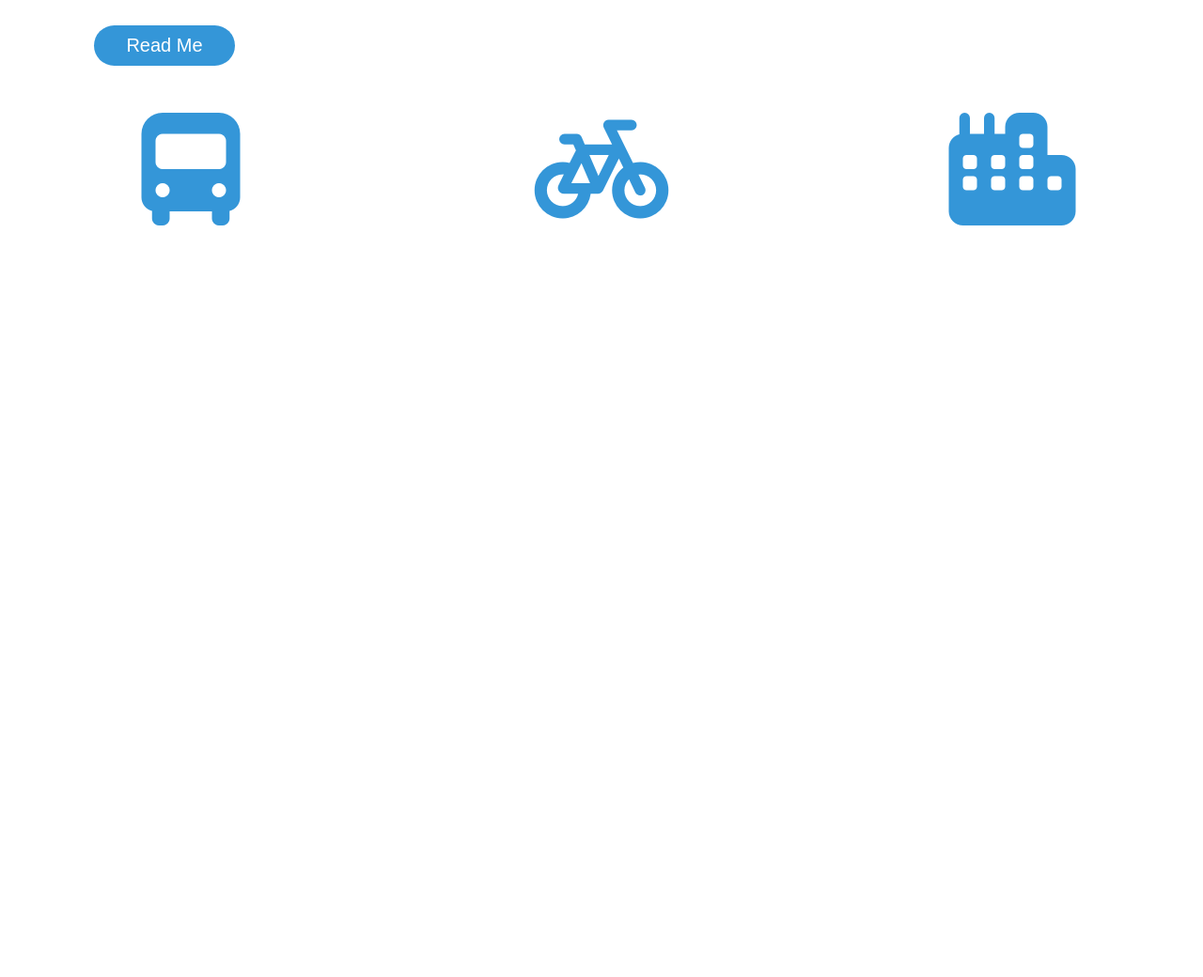
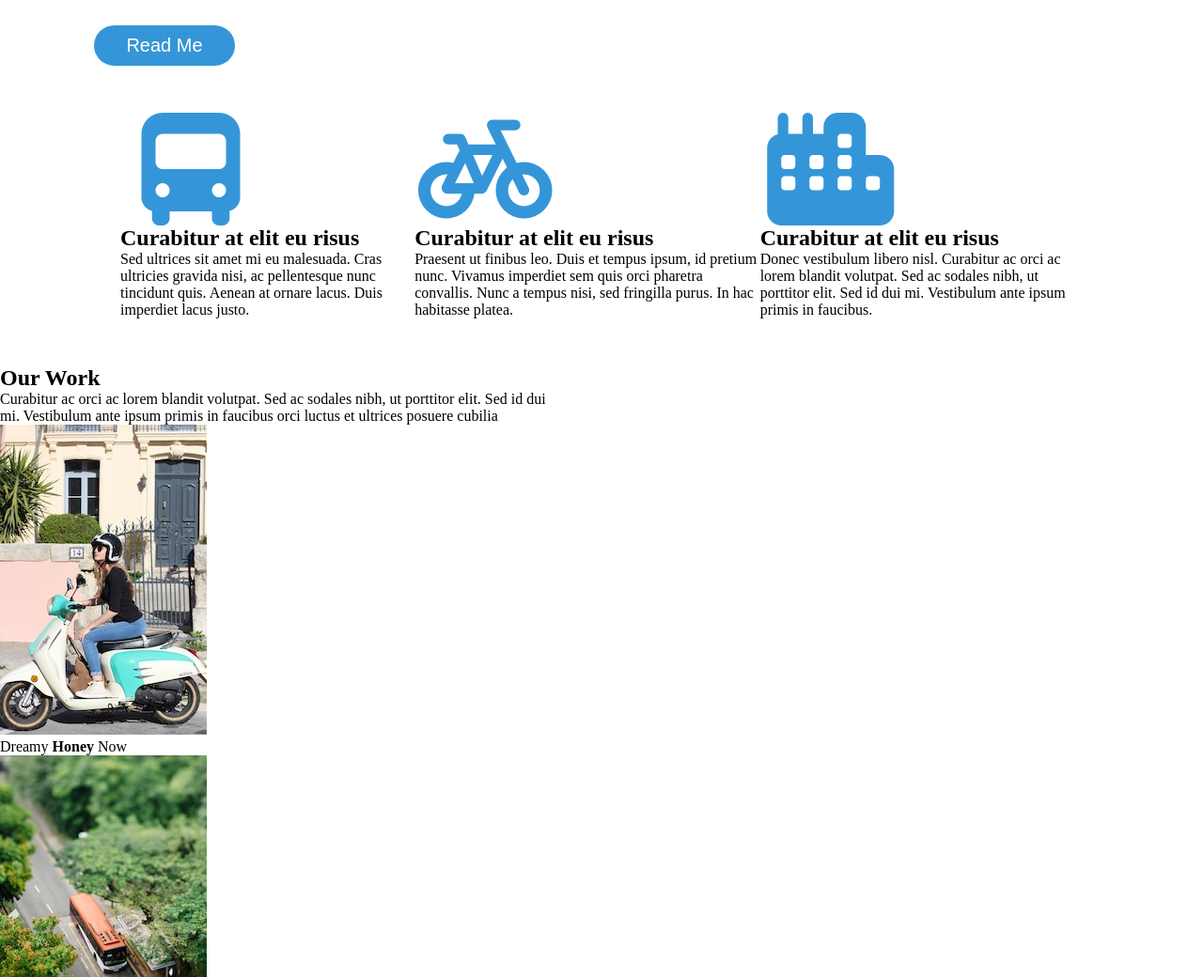
Before and after one commit to Rupeshkumar9957/Projects, a plain HTML site: page Project 4/index.html in a window 1280 px wide. Shown: the part 1417-2457 px from the top of the page at 94% size. Before the commit the page ends 1707 px from the top, so only its background shows below. Drawn offline with Linux system fonts and the light colour scheme.

Commit message:
Update index.html

```diff
--- a/Project 4/index.html
+++ b/Project 4/index.html
@@ -38,16 +38,49 @@
             <button>Read Me</button>
         </div>
         <div class="icon">
-            <div class="bus">
+            <div class="icon_inner">
                 <i class="fa-solid fa-bus-simple"></i>
+                <h2>Curabitur at elit eu risus</h2>
+                <p>Sed ultrices sit amet mi eu malesuada. Cras ultricies gravida nisi, ac pellentesque nunc tincidunt quis. Aenean at ornare lacus. Duis imperdiet lacus justo.</p>
             </div>
-            <div class="cycle">
+            <div class="icon_inner">
                 <i class="fa-solid fa-bicycle"></i>
+                <h2>Curabitur at elit eu risus</h2>
+                <p>Praesent ut finibus leo. Duis et tempus ipsum, id pretium nunc. Vivamus imperdiet sem quis orci pharetra convallis. Nunc a tempus nisi, sed fringilla purus. In hac habitasse platea.</p>
             </div>
-            <div class="flor">
+            <div class="icon_inner">
                 <i class="fa-solid fa-city"></i>
+                <h2>Curabitur at elit eu risus</h2>
+                <p>Donec vestibulum libero nisl. Curabitur ac orci ac lorem blandit volutpat. Sed ac sodales nibh, ut porttitor elit. Sed id dui mi. Vestibulum ante ipsum primis in faucibus.</p>
             </div>
 
+        </div>
+        <div class="our_work">
+            <h2>Our Work</h2>
+            <p>Curabitur ac orci ac lorem blandit volutpat. Sed ac sodales nibh, ut porttitor elit. Sed id dui <br>
+                mi. Vestibulum ante ipsum primis in faucibus orci luctus et ultrices posuere cubilia</p>
+        </div>
+        <div class="gellary">
+            <div class="inner_gellary">
+                <img src="images/gallery-tn-01.jpg" alt="">
+                <p class="content">Dreamy <span style="font-weight: bold;">Honey</span> Now</p>
+            </div>
+            <div class="inner_gellary">
+                <img src="images/gallery-tn-02.jpg" alt="">
+                <p class="content">Second <span style="font-weight: bold;">Honey</span> Now</p>
+            </div>
+            <div class="inner_gellary">
+                <img src="images/gallery-tn-04.jpg" alt="">
+                <p class="content">Third <span style="font-weight: bold;">Honey</span> Now</p>
+            </div>
+            <div class="inner_gellary">
+                <img src="images/gallery-img-05.jpg" alt="">
+                <p class="content">Fourth <span style="font-weight: bold;">Honey</span> Now</p>
+            </div>
+            <div class="inner_gellary">
+                <img src="images/gallery-img-06.jpg" alt="">
+                <p class="content">Fifth <span style="font-weight: bold;">Honey</span> Now</p>
+            </div>
         </div>
     </div>
 </body>
```
